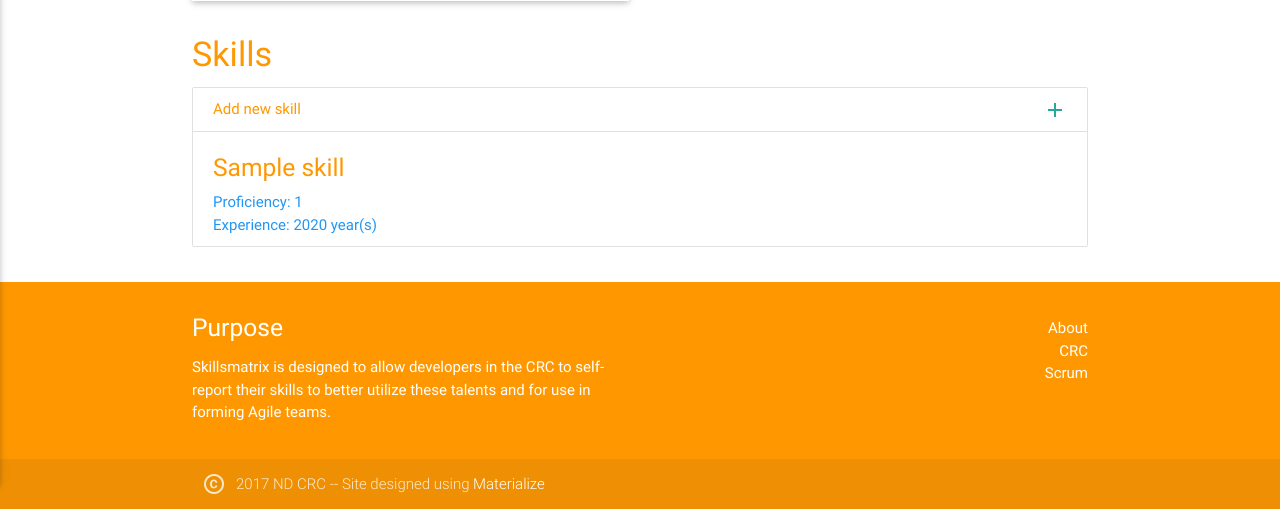
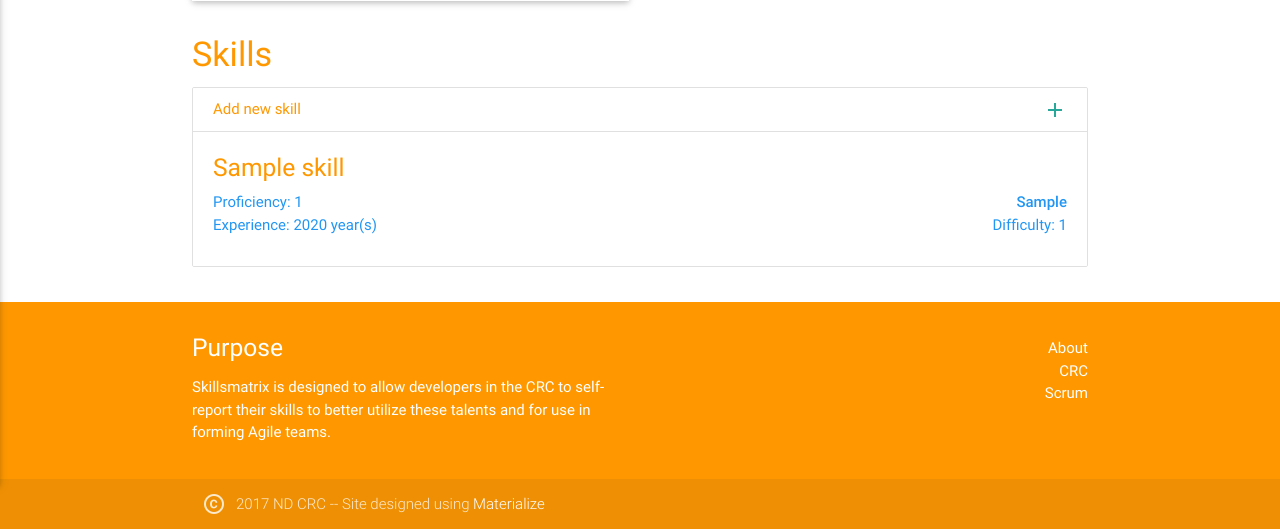
Before and after one commit to lupescudaniel/skills_matrix, a Django app: page /developer_detail/1/ in a window 1280 px wide. Shown: the part 375-904 px from the top of the page. Run offline with Django 3.2, Linux system fonts and the light colour scheme; tables that the repository leaves empty hold one stand-in row (values such as "Sample post"); parts of the project's set-up code (start-up, migrations or seed data) failed here and were passed over.

Commit message:
add skill family and difficulty

```diff
--- a/templates/materialize/developer_detail_materialize.html
+++ b/templates/materialize/developer_detail_materialize.html
@@ -50,7 +50,10 @@
      {% for skill in skills %}
     <li class="collection-item blue-text">
       <h5><a class="orange-text" href="#">{{skill.skill }}</a></h5>
-        Proficiency: {{ skill.proficiency }} <br/>Experience: {{ skill.years_of_experience }} year(s)
+        <div class="row">
+        <div class="col s6">Proficiency: {{ skill.proficiency }} <br/>Experience: {{ skill.years_of_experience }} year(s)</div>
+        <div class="col s6 right-align"><strong>{{ skill.skill.family }}</strong><br/> Difficulty: {{ skill.skill.difficulty }}</div>
+        </div>
     </li>
      {% endfor %}
   </ul>
```
